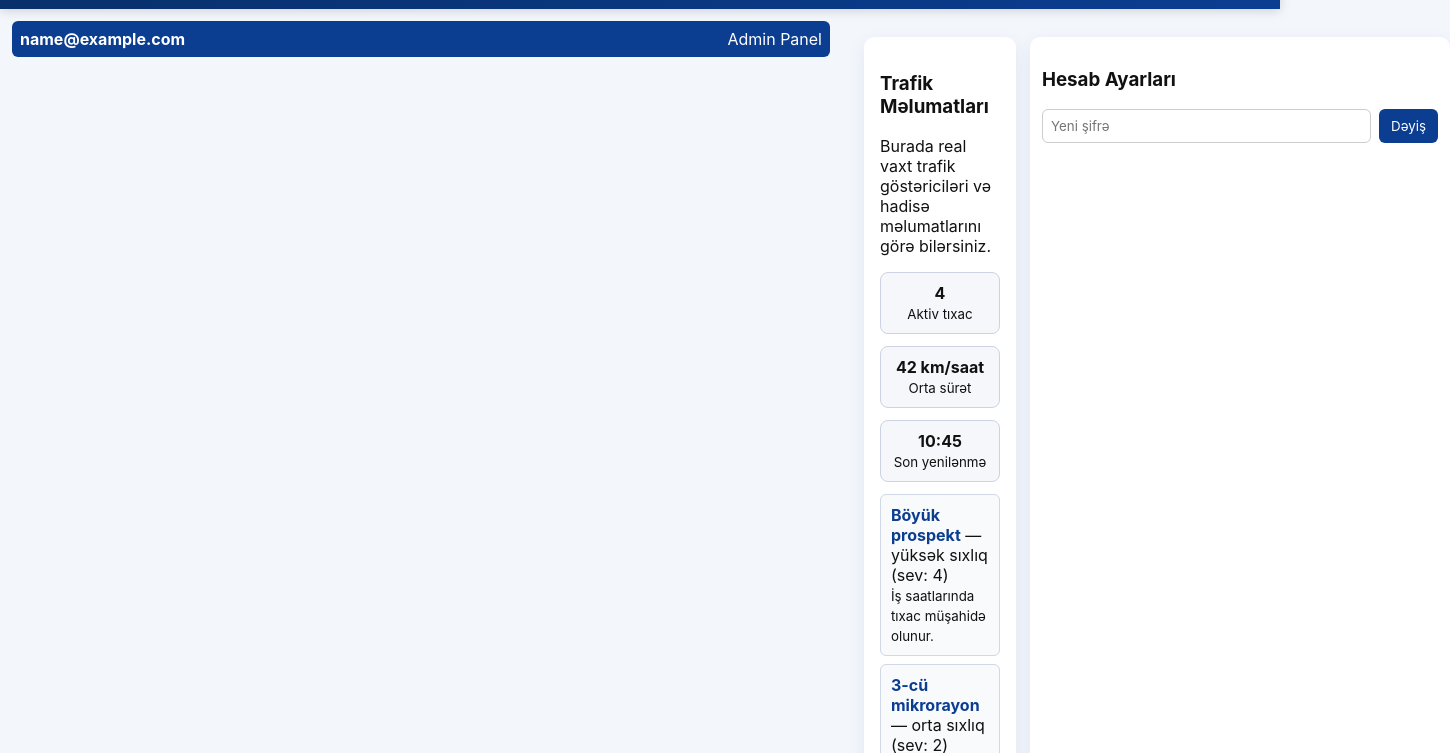
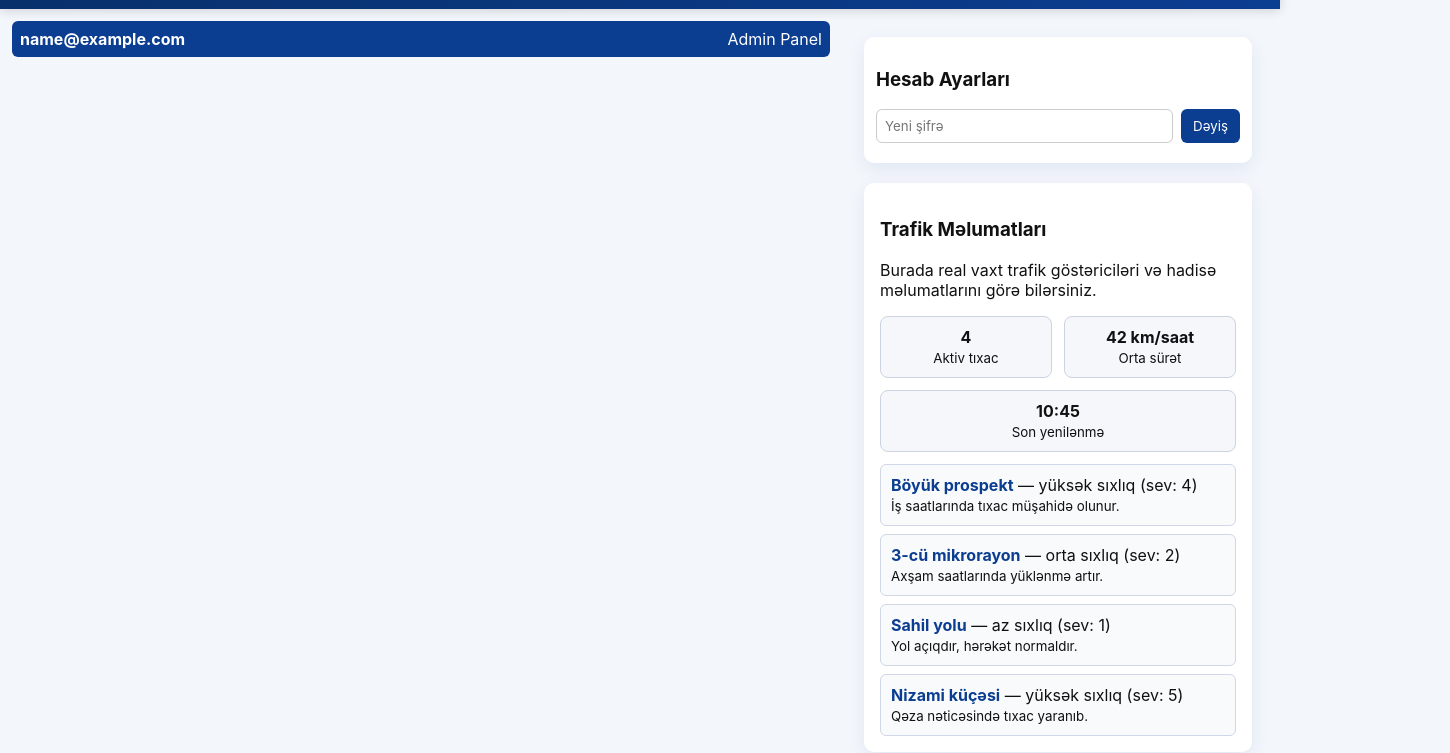
Before and after one commit to AdamMammadov/deyis, a plain HTML site: page dashboard.html in a window 1280 px wide. Shown: the part 47-800 px from the top of the page, 1450 px wide, since content can reach past the window. Drawn offline with Linux system fonts and the light colour scheme; sample sign-in values are in the browser's storage.

Commit message:
Update dashboard.html

```diff
--- a/dashboard.html
+++ b/dashboard.html
@@ -7,13 +7,16 @@
 
   <link rel="stylesheet" href="css/style.css" />
   <style>
+    /* 🔹 Layout-u yuxarıdan-aşağıya düzülüşə çeviririk */
     .admin-grid {
-      display: grid;
-      grid-template-columns: 1fr 420px;
-      gap: 14px;
+      display: flex;
+      flex-direction: column;
+      gap: 20px;
       padding: 16px;
     }
+
     .panel.small { padding: 12px }
+
     .user-info {
       display: flex;
       justify-content: space-between;
@@ -23,18 +26,22 @@
       color: #fff;
       border-radius: 6px;
       margin-bottom: 10px;
+      flex-wrap: wrap;
     }
+
     .form-row {
       display: flex;
       gap: 8px;
       margin-bottom: 8px;
     }
+
     .form-row input {
       flex: 1;
       padding: 8px;
       border: 1px solid #ccc;
       border-radius: 6px;
     }
+
     .btn {
       background: #0b3d91;
       color: #fff;
@@ -43,12 +50,14 @@
       border-radius: 6px;
       cursor: pointer;
     }
+
     .traffic-stats {
       display: flex;
       gap: 12px;
       margin: 12px 0;
       flex-wrap: wrap;
     }
+
     .stat-box {
       flex: 1;
       min-width: 120px;
@@ -58,27 +67,40 @@
       padding: 10px;
       text-align: center;
     }
+
     .traffic-list {
       margin-top: 12px;
       display: flex;
       flex-direction: column;
       gap: 8px;
     }
+
     .traffic-item {
       background: #f8fafc;
       border: 1px solid #d0d7e6;
       border-radius: 6px;
       padding: 10px;
     }
+
     .traffic-item strong { color: #0b3d91; }
+
     .footer {
       text-align: center;
       padding: 12px;
       background: #0b3d91;
       color: #fff;
     }
+
+    @media (min-width: 768px) {
+      /* Böyük ekranlarda bir az məsafə artır */
+      .admin-grid {
+        max-width: 900px;
+        margin: 0 auto;
+      }
+    }
   </style>
 </head>
+
 <body>
   <header class="topbar">
     <div class="brand" onclick="window.location.href='index.html'">UrbanFlow</div>
@@ -95,7 +117,16 @@
     </div>
 
     <div class="admin-grid">
-      <!-- TRAFİK PANELİ -->
+      <!-- 🔹 HESAB PANELİ yuxarıda -->
+      <section class="panel small">
+        <h3>Hesab Ayarları</h3>
+        <div class="form-row">
+          <input type="password" id="newPass" placeholder="Yeni şifrə" />
+          <button id="btnChangePass" class="btn">Dəyiş</button>
+        </div>
+      </section>
+
+      <!-- 🔹 TRAFİK PANELİ aşağıda -->
       <section class="panel">
         <h3>Trafik Məlumatları</h3>
         <p>Burada real vaxt trafik göstəriciləri və hadisə məlumatlarını görə bilərsiniz.</p>
@@ -134,15 +165,6 @@
           </div>
         </div>
       </section>
-
-      <!-- HESAB PANELİ -->
-      <aside class="panel small">
-        <h3>Hesab Ayarları</h3>
-        <div class="form-row">
-          <input type="password" id="newPass" placeholder="Yeni şifrə" />
-          <button id="btnChangePass" class="btn">Dəyiş</button>
-        </div>
-      </aside>
     </div>
   </main>
 
@@ -154,7 +176,7 @@
   <script src="js/admin-dashboard.js"></script>
   <script>
     document.addEventListener("DOMContentLoaded", async () => {
-      const user = await checkAuth(true); // login yoxlaması
+      const user = await checkAuth(true);
       if (!user) return;
       document.getElementById("adminEmail").textContent = user.email;
 
```
